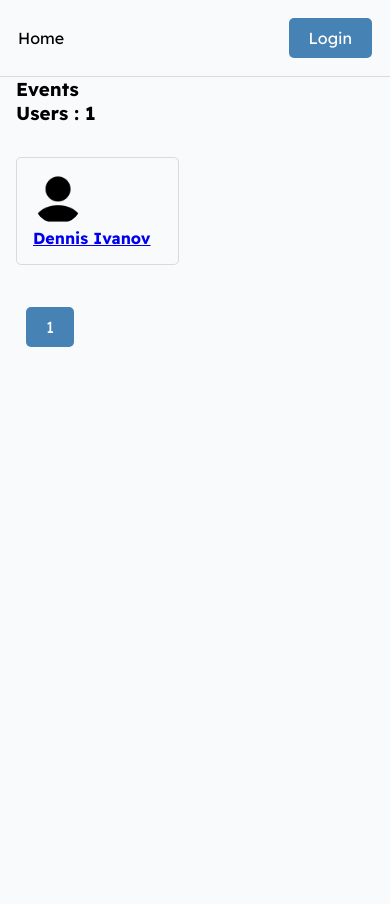
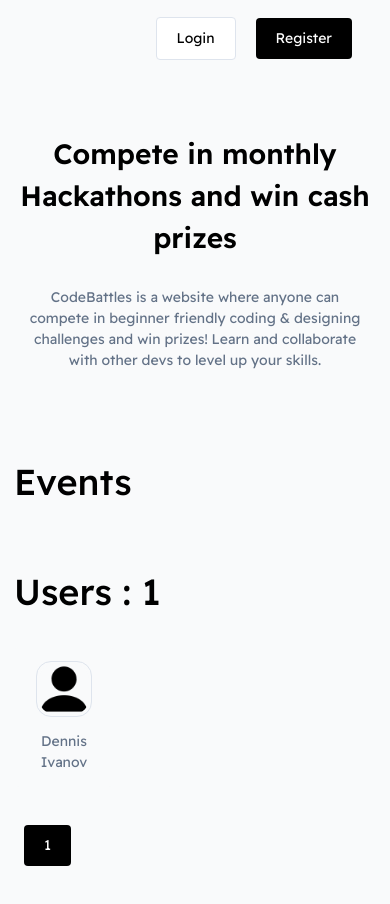
Before and after one commit to divanov11/codebattles.dev, a Django app: page / in a window 390 px wide. Before the commit the page ends 347 px from the top, so only its background shows below. Run offline with Django 4.2, Linux system fonts and the light colour scheme; data comes from the database, SQL or seed files in the repository; data that the repository does not hold is empty; parts of the project's set-up code (start-up, migrations or seed data) failed here and were passed over.

Commit message:
Added styles based on figma design

```diff
--- a/base/forms.py
+++ b/base/forms.py
@@ -16,4 +16,4 @@ class SubmissionForm(ModelForm):
 class CustomUserCreateForm(UserCreationForm):
     class Meta:
         model = User
-        fields = ['username', 'email', 'name', 'password1', 'password2']
+        fields = ['username', 'email', 'name', 'avatar', 'password1', 'password2']
--- a/base/models.py
+++ b/base/models.py
@@ -3,6 +3,9 @@ from django.db import models
 import uuid
 from django.contrib.auth.models import AbstractUser
 from django_resized import ResizedImageField
+
+import time
+from datetime import datetime
 # Create your models here.
 
 class User(AbstractUser):
@@ -25,11 +28,15 @@ class User(AbstractUser):
     facebook = models.URLField(max_length=500, null=True, blank=True)
     github = models.URLField(max_length=500, null=True, blank=True)
 
+    class Meta:
+        ordering = ['avatar']
+
 
 
 
 class Event(models.Model):
     name = models.CharField(max_length=200)
+    preview = models.TextField(null=True, blank=True)
     description = models.TextField(null=True, blank=True)
     participants = models.ManyToManyField(User, blank=True, related_name='events')
     start_date = models.DateTimeField(null=True)
@@ -43,6 +50,24 @@ class Event(models.Model):
     def __str__(self):
         return self.name
 
+    class Meta:
+        ordering = []
+
+    @property
+    def event_status(self):
+        status = None
+
+        present = datetime.now().timestamp()
+        deadline = self.registration_deadline.timestamp()
+        past_deadline = (present > deadline)
+
+        if past_deadline:
+            status = 'Finished'
+        else:
+            status = 'Ongoing'
+
+        return status
+
 
 class Submission(models.Model):
     participant = models.ForeignKey(User, on_delete=models.SET_NULL, null=True, related_name="submissions")
--- a/base/views.py
+++ b/base/views.py
@@ -37,7 +37,7 @@ def register_page(request):
     form = CustomUserCreateForm()
 
     if request.method == 'POST':
-        form = CustomUserCreateForm(request.POST)
+        form = CustomUserCreateForm(request.POST, request.FILES,)
         if form.is_valid():
             user = form.save(commit=False)
             user.save()
@@ -70,7 +70,7 @@ def home_page(request):
     count = users.count()
 
     page = request.GET.get('page')
-    paginator = Paginator(users, 20)
+    paginator = Paginator(users, 50)
 
     try:
         users = paginator.page(page)
@@ -86,7 +86,6 @@ def home_page(request):
 
 
 
-    users = users[0:limit]
     events = Event.objects.all()
     context = {'users':users, 'events':events, 'count':count, 'paginator':paginator, 'pages':pages}
     return render(request, 'home.html', context)
@@ -159,9 +158,6 @@ from datetime import datetime
 def event_page(request, pk):
     event = Event.objects.get(id=pk)
 
-    present = datetime.now().timestamp()
-    deadline = event.registration_deadline.timestamp()
-    past_deadline = (present > deadline)
 
     registered = False
     submitted = False
@@ -170,7 +166,7 @@ def event_page(request, pk):
 
         registered = request.user.events.filter(id=event.id).exists()
         submitted = Submission.objects.filter(participant=request.user, event=event).exists()
-    context = {'event':event, 'past_deadline':past_deadline, 'registered':registered, 'submitted':submitted}
+    context = {'event':event, 'registered':registered, 'submitted':submitted}
     return render(request, 'event.html', context)
 
 
--- a/static/css/main.css
+++ b/static/css/main.css
@@ -7,6 +7,45 @@
     padding: 0;
     font-family: 'Readex Pro';
     background-color: rgb(249, 250,251);
+    line-height: 1.5em;
+    color: #000;
+    font-size: 14px;
+ }
+
+ h1,h2,h3,h4,h5,h6{
+     font-weight: 500;
+ }
+
+ h1{
+    font-size: 48px;
+ }
+
+ h2{
+    font-size: 40px;
+ }
+
+ h3{
+     font-size: 36px;
+ }
+
+ h4{
+    font-size: 32px;
+}
+
+h5{
+    font-size: 28px;
+}
+
+h6{
+    font-size: 24px;
+}
+
+ p{
+     color: #637287;
+ }
+
+ a{
+     text-decoration: none;
  }
 
 .text--success{
@@ -18,24 +57,32 @@
 
 .btn{
     padding: 10px 20px;
-    border-radius: 5px;
+    border-radius: 4px;
     text-decoration: none;
-    background-color: rgb(204, 204, 204);
+    /* background-color: rgb(204, 204, 204); */
     color: black;
     display: block;
     width: fit-content;
     margin: 10px;
-    border:none;
+    background-color: none;
+    border: none;
+}
+
+.btn--primary{
+    background-color:#000;
+    color: #fff;
+}
+
+.btn--secondary{
+    background-color:#fff;
+    color: #000;
+    border: 1px solid #DEE4ED;
 }
 
 .btn--warning{
     background-color: #ffe900;
 }
 
-.btn--primary{
-    background-color:steelblue;
-    color: #fff;
-}
 
 .error{
     color: #E55D42;
@@ -66,8 +113,7 @@ nav{
     justify-content: space-between;
     align-items: center;
     width: 100%;
-    padding: 0.5em;
-    border-bottom: 1px solid rgb(218, 218, 218);
+    padding: 0.5em 2em;
 }
 
  nav a{
@@ -77,44 +123,154 @@ nav{
  }
 
 
+ #logo--text{
+     font-size: 26px;
+     font-weight: 500;
+ }
+
+ #nav--col3{
+     display: flex;
+     justify-content: space-between;
+     align-items: center;
+ }
+
  /* HOME PAGE */
+
+#intro--headline{
+    font-weight: 600;
+    font-size: 48px;
+    text-align: center;
+}
+
+#home__hero{
+    padding-top: 2em;
+    padding-bottom: 2em;
+}
+
+#hero__content{
+    max-width: 800px;
+    margin: 0 auto;
+    text-align: center;
+}
+
+#intro--subheadline{
+    padding: 2em 6em;
+
+}
+
 .events--lists{
     display: grid;
     grid-template-columns: 1fr 1fr;
     gap: 2em;
 }
 
- .wrapper--event{
-    border: 1px solid rgb(218, 218, 218);
-    padding: 1em;
+ .event__wrapper{
+    border: 1px solid #DEE4ED;
+    padding: 2em;
     border-radius: 5px;
  }
 
+ .event__preview--title{
+    font-size: 22px;
+    text-decoration: none;
+    color: #000;
+ }
+
+ .event--date{
+     color: #000;
+ }
+
+ .dot__wrapper{
+     display: flex;
+     align-items: center;
+ }
+
+ .dot__wrapper *{
+     margin-right: .5em;
+ }
+
+ .dot{
+     background-color: grey;
+     height: 15px;
+     width: 15px;
+     border-radius: 50%;
+ }
+
+ .dot--green{
+    background-color: #06D6A0;
+ }
+
+ .dot--red{
+    background-color: #F04438;
+ }
+
+ .event__preview__details * {
+     margin-right: 1em;
+ }
+
+ .event__preview__details{
+     display: flex;
+     justify-content: flex-start;
+     padding: 1.5em 0;
+ }
+
+ .event__preview__details__bottom{
+     display: flex;
+     padding: 1.5em 0;
+ }
+
+ .event__preview__details__bottom *{
+     margin-right: 1em;
+ }
+
+
  .wrapper--user{
-    border: 1px solid rgb(218, 218, 218);
+     display: flex;
+     flex-direction: column;
+     align-items: center;
     padding: 1em;
     border-radius: 5px;
+    text-align: center;
+    max-width: 100px;
+ }
+
+ .wrapper--user *{
+     margin-top: 1em;
+ }
+
+ .avatar__border{
+     border:1px solid #DEE4ED;
+     width: fit-content;
+     border-radius: 15px;
+     margin: 0;
+     padding: 2px;
+     line-height: 0;
  }
 
  .user--avatar--sm{
      height: 50px;
      width: 50px;
      object-fit: cover;
-     border-radius: 50%;
+     border-radius: 15px;
+     margin: 0;
+     padding: 0;
+     line-height: 0;
  }
 
  .user--avatar--lg{
     height: 150px;
     width: 150px;
     object-fit: cover;
-    border-radius: 50%;
+    border-radius: 15px;
+    margin: 0;
+    padding: 0;
+    line-height: 0;
 }
 
 
  .users--lists{
-     display: grid;
-     grid-template-columns: 1fr 1fr 1fr 1fr;
-     gap: 2em;
+     display: flex;
+     flex-wrap: wrap;
  }
 
 
@@ -161,6 +317,10 @@ nav{
 
  @media (max-width:800px) {
 
+    #logo--wrapper{
+        display:  none;
+    }
+
 
     .users--lists{
 
@@ -170,6 +330,15 @@ nav{
 }
 
 @media (max-width:600px) {
+
+    #intro--headline{
+        font-size: 28px;
+    }
+
+    #intro--subheadline{
+        padding: 2em 1em;
+
+    }
 
     .events--lists{
         grid-template-columns: 1fr;
--- a/templates/home.html
+++ b/templates/home.html
@@ -1,22 +1,64 @@
 {% extends 'main.html' %}
 
 {% block content %}
-    <section class="container--events">
-        <h3>Events</h3>
 
-        <div class="events--lists">
+    <div class="section" id="home__hero">
+        <div id="hero__content">
+            <h3 id="intro--headline">Compete in monthly Hackathons and win cash prizes</h3>
+
+            <p id="intro--subheadline">CodeBattles is a website where anyone can compete in beginner friendly coding & designing challenges and win prizes! Learn and collaborate with other devs to level up your skills.</p>
+        </div>
+    </div>
+
+
+    <div>
+        <div>
+            <h3>Events</h3>
+        </div>
+
+
+        <div class="events--lists section">
             {% for event in events %}
 
                 <a href="{% url 'event' event.id %}">
-                    <div class="wrapper--event">
-                        <h3>{{event.name}}</h3>
-                        <p>{{event.participants.all.count}} registered</p>
-                        <p>Registration deadline: {{event.registration_deadline}}</p>
+                    <div class="event__wrapper">
+                        <h5 class="event__preview--title">{{event.name}}</h5>
+
+                        <div class="event__preview__details">
+                            <div class="dot__wrapper">
+                                {% if event.event_status == 'Ongoing' %}
+                                    <div class="dot dot--green"></div>
+                                {% else %}
+                                     <div class="dot dot--red"></div>
+                                {% endif %}
+
+                                <p>{{event.event_status}}</p>
+                            </div>
+                            <p>{{event.participants.all.count}} Participants</p>
+                        </div>
+
+                        <div>
+                            <p>{{event.preview|linebreaks}}</p>
+                        </div>
+                        <div class="event__preview__details__bottom">
+                            <div>
+                                <p>Start Date:</p>
+                                <p class="event--date">{{event.start_date|date:"d.m.Y"}}</p>
+                            </div>
+
+                            <div>
+                                <p>End Date:</p>
+                                <p class="event--date">{{event.end_date|date:"d-m-Y"}}</p>
+                            </div>
+                        </div>
                     </div>
                 </a>
             {% endfor %}
         </div>
-    </section>
+
+    </div>
+
+
 
     <section>
         <h3>Users : {{count}}</h3>
@@ -25,11 +67,12 @@
             {% for user in users %}
                 <a href="{% url 'profile' user.id%}">
                     <div class="wrapper--user">
-                        <img class="user--avatar--sm" src="{{user.avatar.url}}"/>
-                        <h4>{{user.name}}</h4>
-                        {% if user.bio %}
-                        <p>{{user.bio|truncatechars:50}}</p>
-                        {% endif %}
+                        <div class="avatar__border">
+                            <img class="user--avatar--sm" src="{{user.avatar.url}}"/>
+                        </div>
+
+                        <p>{{user.name}}</p>
+
                     </div>
                 </a>
             {% endfor %}
--- a/templates/login_register.html
+++ b/templates/login_register.html
@@ -7,7 +7,7 @@
             <h1>Register</h1>
 
             <div>
-            <form method="POST" action="{% url 'register' %}">
+            <form method="POST" action="{% url 'register' %}" enctype="multipart/form-data">
                 {% csrf_token %}
                 {% for field in form %}
                 <div class="form-field--wrapper">
--- a/templates/navbar.html
+++ b/templates/navbar.html
@@ -1,18 +1,25 @@
 <nav>
+
+
+    <div id="logo--wrapper">
+        <a href="{% url 'home' %}">
+            <h4 id="logo--text">CodeBattles</h4>
+        </a>
+    </div>
 
     <div>
 
-        <a href="{% url 'home' %}">Home</a>
-    {% if request.user.is_authenticated %}
-        <a href="{% url 'account' %}">Account</a>
-    {% endif %}
+        <!-- <a href="#">Events</a> -->
+        <!-- <a href="#">Hall of fame</a> -->
     </div>
 
-    <div>
+    <div id="nav--col3">
         {% if request.user.is_authenticated %}
-        <a class="btn btn--warning" href="{% url 'logout' %}">Logout</a>
+        <a class="btn btn--secondary" href="{% url 'account' %}">{{request.user.name}}</a>
+        <a class="btn btn--primary" href="{% url 'logout' %}">Logout</a>
         {% else %}
-        <a class="btn btn--primary" href="{% url 'login' %}">Login</a>
+        <a class="btn btn--secondary" href="{% url 'login' %}">Login</a>
+        <a class="btn btn--primary" href="{% url 'register' %}">Register</a>
 
         {% endif %}
     </div>
```
Also changed, not shown: templates/event.html (+8 -7 lines), base/migrations/0004_event_preview.py (added).
